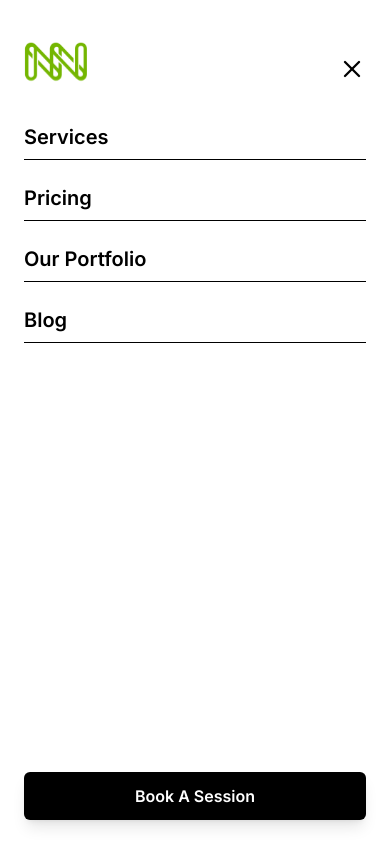
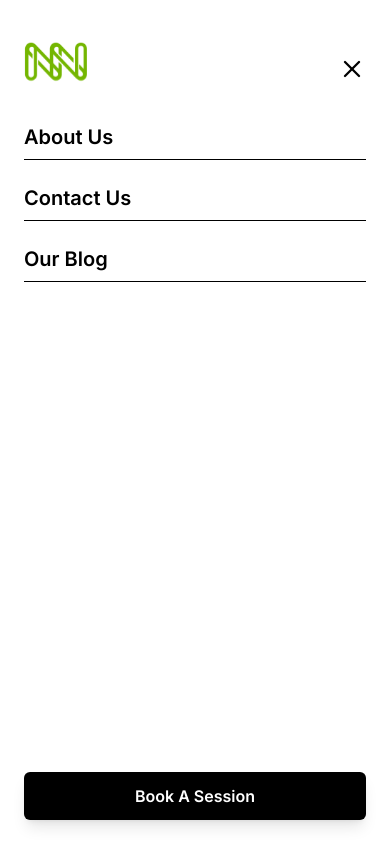
Before and after one commit to JayOnojah/nutrient-chain, a Next.js app: page / in a window 390 px wide. Both pictures are taken after a click on the button 338 px from the left and 44 px from the top of the page. Shown: the top 844 px of the page. Built offline with nearby package versions, Linux system fonts and the light colour scheme.

Commit message:
ui adjustment

```diff
--- a/components/Growth.tsx
+++ b/components/Growth.tsx
@@ -54,7 +54,7 @@ const Growth = () => {
           <div className="flex-1 grid gap-4 sm:grid-cols-2">
             {data.map((item, index) => (
               <div className="w-full flex flex-col items-center text-center">
-                <div className={`${outFit.className} text-[66px]`}>{item.amt}</div>
+                <div className={`${outFit.className} text-[44px] lg:text-[66px]`}>{item.amt}</div>
                 <div className="text-lg font-semibold text-[#070B05]">{item.title}</div>
                 <div className="mt-2 text-gray-500">{item.text}</div>
               </div>
--- a/components/Navbar.tsx
+++ b/components/Navbar.tsx
@@ -109,7 +109,7 @@ const Navbar = ({ theme = "dark" }: NavProps) => {
           }`}
         >
           <Link
-            href="/services"
+            href="/#"
             className={`transition-all duration-100 hover:scale-95 hover:border-b ${
               pathname === "/services" && "border-b"
             }`}
@@ -125,7 +125,7 @@ const Navbar = ({ theme = "dark" }: NavProps) => {
             Contact Us
           </Link>
           <Link
-            href="/blog"
+            href="/#"
             className={`transition-all duration-100 hover:scale-95 hover:border-b ${
               pathname === "/blog" && "border-b"
             }`}
@@ -169,11 +169,13 @@ const Navbar = ({ theme = "dark" }: NavProps) => {
 
             {/* Menu Items */}
             <div className="flex flex-col mt-10 space-y-6 text-black font-semibold text-xl w-full">
-              {["Services", "Pricing", "Our Portfolio", "Blog"].map(
+              {["About Us","  Contact Us", "Our Blog"].map(
                 (item, index) => (
                   <Link
                     key={item}
-                    href={`/${item.toLowerCase().replace(" ", "-")}`}
+                    // href={`/${item.toLowerCase().replace(" ", "-")}`}
+                    href={"/#"}
+                    onClick={() => setIsOpen(false)}
                     className="border-b border-black pb-2"
                     ref={(el: HTMLAnchorElement | null) => {
                       if (el) menuItemsRef.current[index] = el;
```
